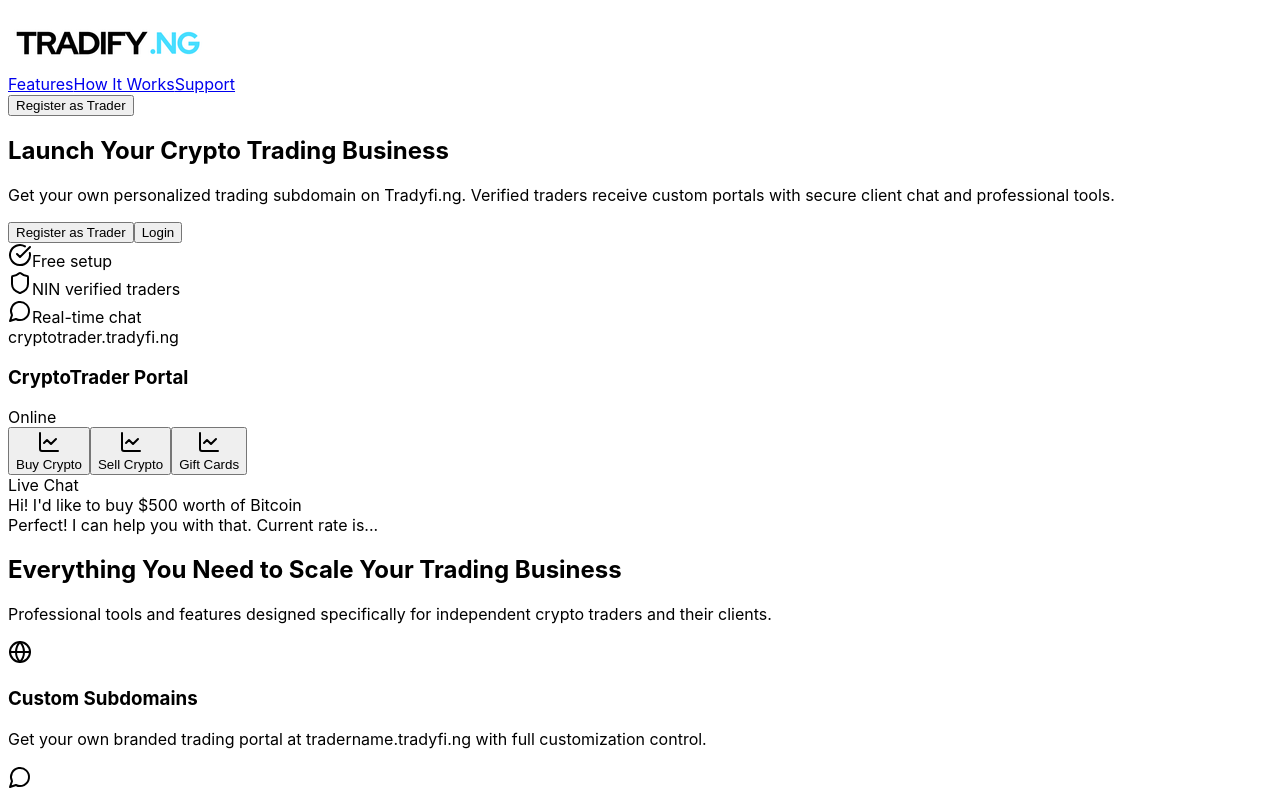
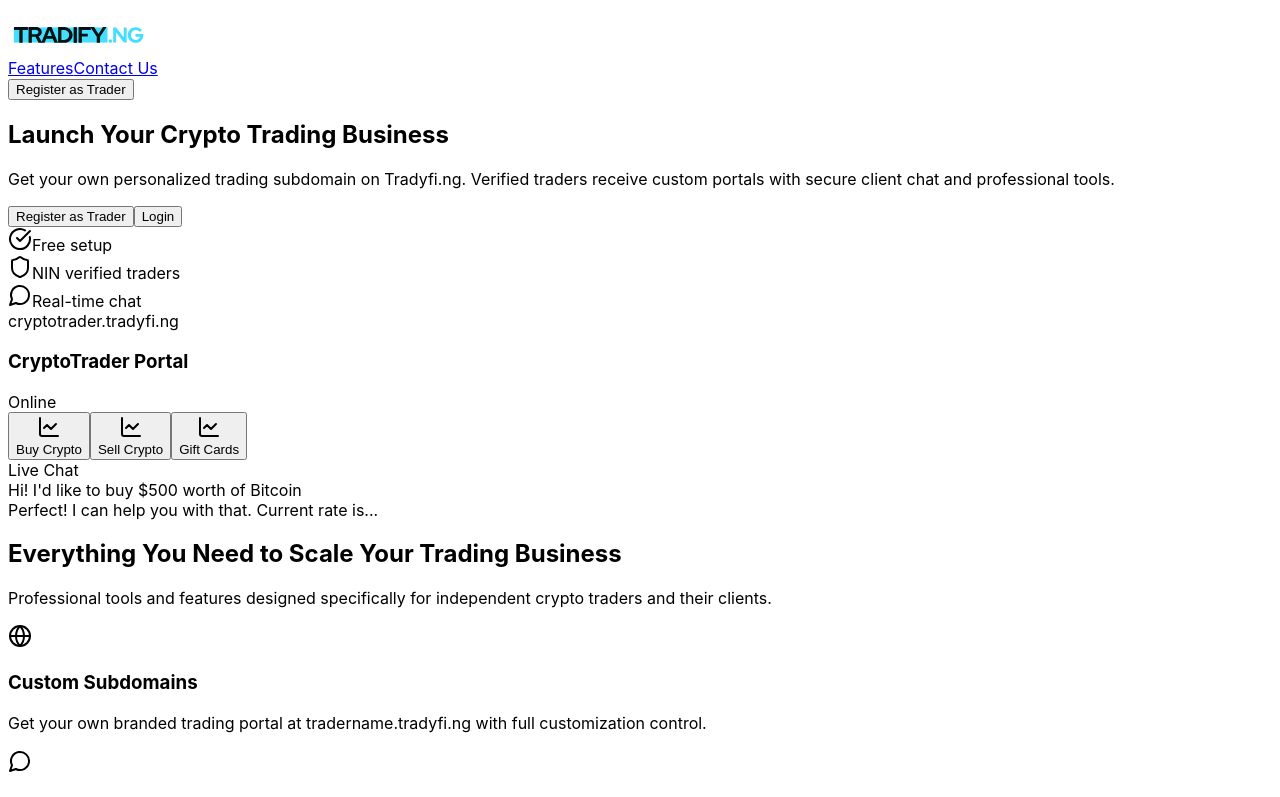
Before and after one commit to kelvihn/tradyfi, a React (Vite) app in the folder client/: page / in a window 1280 px wide. Shown: the top 797 px of the page. Built offline with nearby package versions, Linux system fonts and the light colour scheme.

Commit message:
updated logo to svg

```diff
--- a/client/src/components/footer.tsx
+++ b/client/src/components/footer.tsx
@@ -1,6 +1,7 @@
 // src/components/Footer.tsx
 import { Shield } from "lucide-react";
 import React from "react";
+import Logo from "./logo";
 
 const Footer = () => {
   return (
@@ -8,7 +9,7 @@ const Footer = () => {
       <div className="max-w-7xl mx-auto px-4 sm:px-6 lg:px-8 py-12">
         <div className="grid md:grid-cols-4 gap-8">
           <div className="md:col-span-1">
-            <img className="text-white text-lg" src="/logo.png" alt="Tradyfi logo" />
+            <Logo/>
             <p className="text-slate-400 mb-4">
               Professional crypto trading platform connecting independent traders with users through personalized portals.
             </p>
--- /dev/null
+++ b/client/src/components/logo.tsx
@@ -0,0 +1,16 @@
+import React from 'react';
+import { Link } from 'wouter';
+
+const Logo = ({ width = '150px', to = '/' }) => {
+  return (
+    <Link to={to}>
+      <img
+        src="/logo.svg"
+        alt="Logo"
+        style={{ width, height: 'auto' }}
+      />
+    </Link>
+  );
+};
+
+export default Logo;
--- a/client/src/pages/contact-us.tsx
+++ b/client/src/pages/contact-us.tsx
@@ -17,6 +17,7 @@ import {
   Shield
 } from "lucide-react";
 import Footer from "@/components/footer";
+import Logo from "@/components/logo";
 
 interface ContactFormData {
   title: string;
@@ -130,7 +131,7 @@ export default function ContactUs() {
                 Back
               </Button>
               <div className="flex items-center">
-                <img className="text-white text-lg" src="/logo.png" alt="Tradyfi.ng" />
+                <Logo/>
               </div>
             </div>
             <Button onClick={handleGoHome}>
--- a/client/src/pages/home.tsx
+++ b/client/src/pages/home.tsx
@@ -6,6 +6,7 @@ import { ChartLine, Users, MessageCircle, Settings, LogOut, AlertCircle, Clock,
 import { Link } from "wouter";
 import { useQuery } from "@tanstack/react-query";
 import Footer from "@/components/footer";
+import Logo from "@/components/logo";
 
 export default function Home() {
   const { user } = useAuth();
@@ -58,7 +59,7 @@ export default function Home() {
       <header className="bg-white border-b border-slate-200">
         <div className="max-w-7xl mx-auto px-4 sm:px-6 lg:px-8">
           <div className="flex justify-between items-center h-16">
-           <img className="text-white text-lg" src="/logo.png"/>
+          <Logo/>
             <div className="flex items-center space-x-4">
               {/* <span className="text-slate-600">Welcome, {user?.firstName || user?.email}</span> */}
               <Button variant="ghost" onClick={logout} className="text-slate-600">
--- a/client/src/pages/landing.tsx
+++ b/client/src/pages/landing.tsx
@@ -4,6 +4,7 @@ import { Card, CardContent } from "@/components/ui/card";
 import { AuthModal } from "@/components/auth/auth-modal";
 import { Link } from "wouter";
 import Footer from "@/components/footer";
+import Logo from "@/components/logo";
 
 export default function Landing() {
 
@@ -16,14 +17,13 @@ export default function Landing() {
             <div className="flex items-center">
               <div className="flex-shrink-0">
                 <div className="flex items-center">
-                  <img className="text-white text-lg" src="/logo.png" />
+                  <Logo/>
                   {/* <span className="ml-3 text-xl font-bold text-slate-900">Tradyfi.ng</span> */}
                 </div>
               </div>
               <nav className="hidden md:ml-10 md:flex md:space-x-8">
                 <a href="#features" className="text-slate-700 hover:text-primary px-3 py-2 text-sm font-medium transition-colors">Features</a>
-                <a href="#how-it-works" className="text-slate-700 hover:text-primary px-3 py-2 text-sm font-medium transition-colors">How It Works</a>
-                <a href="#support" className="text-slate-700 hover:text-primary px-3 py-2 text-sm font-medium transition-colors">Support</a>
+                <a href="/contact" className="text-slate-700 hover:text-primary px-3 py-2 text-sm font-medium transition-colors">Contact Us</a>
               </nav>
             </div>
             <div className="flex items-center space-x-4">
--- a/client/src/pages/privacy-policy.tsx
+++ b/client/src/pages/privacy-policy.tsx
@@ -2,6 +2,7 @@ import { Card, CardContent, CardHeader, CardTitle } from "@/components/ui/card";
 import { Button } from "@/components/ui/button";
 import { Shield, Eye, Lock, Users, MessageCircle, Globe, ArrowLeft } from "lucide-react";
 import Footer from "@/components/footer";
+import Logo from "@/components/logo";
 
 export default function PrivacyPolicy() {
   const handleGoBack = () => {
@@ -28,7 +29,7 @@ export default function PrivacyPolicy() {
                 Back
               </Button>
               <div className="flex items-center">
-                <img className="text-white text-lg" src="/logo.png" alt="Tradyfi.ng" />
+               <Logo/>
               </div>
             </div>
             <Button onClick={handleGoHome}>
--- a/client/src/pages/register.tsx
+++ b/client/src/pages/register.tsx
@@ -269,7 +269,6 @@ export default function UserRegister() {
                 <li>• We'll send a 6-digit verification code to your email</li>
                 <li>• Enter the code to verify your email address</li>
                 <li>• Your account will be created after successful verification</li>
-                <li>• You can then start trading immediately</li>
               </ul>
             </div>
           </CardContent>
--- a/client/src/pages/user/register.tsx
+++ b/client/src/pages/user/register.tsx
@@ -269,7 +269,6 @@ export default function UserRegister() {
                 <li>• We'll send a 6-digit verification code to your email</li>
                 <li>• Enter the code to verify your email address</li>
                 <li>• Your account will be created after successful verification</li>
-                <li>• You can then start trading immediately</li>
               </ul>
             </div>
           </CardContent>
```
Also changed, not shown: client/src/components/layout/navigation.tsx (+2 -8 lines), client/public/logo.svg (added), 1 other file (tests, documents, lock files or other folders).
